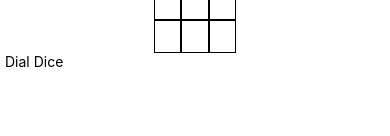
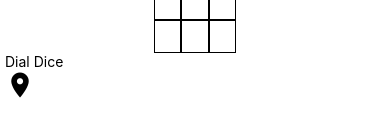
Before and after one commit to kalaikt/dhayam, a React Native app: screen / in a window 390 px wide. Shown: the part 548-684 px from the top of the page. Built offline with nearby package versions, Linux system fonts and the light colour scheme.

Commit message:
one coin rotation

```diff
--- a/src/DrawDhayam.tsx
+++ b/src/DrawDhayam.tsx
@@ -1,9 +1,13 @@
 import React, { useState } from "react";
 import { StyleSheet, View, Text, TouchableOpacity } from "react-native";
 import { Row, RowMid } from "./frame/Row";
+import { getPaths } from "./frame/TravelPath";
+import MoveCoin from "./frame/MoveCoin";
+
+let travelPath = getPaths();
 
 const DrawDhayam = () => {
-  const [randomNo, setState] = useState(0);
+  const [randomNo, setState] = useState(1);
 
   const randNum = () => {
     const no = Math.floor(Math.random() * 6) + 1;
@@ -12,14 +16,25 @@ const DrawDhayam = () => {
     //console.log(no);
   };
 
+  const [travelPath, updatePath] = useState(getPaths)
+
+  const onUpdatePath = (location: string, i: number, layout: any) => {
+    travelPath.forEach((p:any) => {
+      if (p.location == location && p.position == i) p.layout = layout;
+    });
+    console.log(travelPath);
+  }
+
+
   return (
     <View style={styles.container}>
-      <Row isTop="true" diceValue={randomNo} />
-      <RowMid diceValue={randomNo} />
-      <Row diceValue={randomNo} />
+      <Row onUpdatePath={onUpdatePath} isTop="true" diceValue={randomNo} />
+      <RowMid onUpdatePath={onUpdatePath} diceValue={randomNo} />
+      <Row onUpdatePath={onUpdatePath} diceValue={randomNo} />
       <TouchableOpacity>
         <Text onPress={randNum}>Dial Dice</Text>
       </TouchableOpacity>
+      <MoveCoin travelPath={travelPath}/>
     </View>
   );
 };
--- a/src/frame/Cell.tsx
+++ b/src/frame/Cell.tsx
@@ -1,4 +1,4 @@
-import React, { useState } from "react";
+import React from "react";
 import { StyleSheet, View, Text } from "react-native";
 import Icon from "react-native-vector-icons/MaterialIcons";
 import {
@@ -9,6 +9,8 @@ import {
 } from "./CellInterface";
 
 export class Cell extends React.Component<CellProps, CellState> {
+  location: string | null | undefined;
+
   constructor(props: any) {
     super(props);
     this.state = {
@@ -17,8 +19,10 @@ export class Cell extends React.Component<CellProps, CellState> {
       showLocation: props.showLocation,
       cellIndex: props.cellIndex,
     };
-
+    this.location = `${props.isTop ? "top" : "bottom"}${props.cellIndex}`;
+    this[`${this.location}`] = React.createRef();
     this.onTouch = this.onTouch.bind(this);
+    this.onLayout = this.onLayout.bind(this);
   }
 
   UNSAFE_componentWillReceiveProps(nextProps: any) {
@@ -27,17 +31,45 @@ export class Cell extends React.Component<CellProps, CellState> {
     });
   }
 
-  onTouch() {
+  onTouch(event: any) {
     const { onPress } = this.props;
     const { isTop, cellIndex } = this.state;
+    //console.log(event);
+    //onPress(isTop, cellIndex);
+  }
 
-    onPress(isTop, cellIndex);
+  onLayout(event: any) {
+    const { isTop, cellIndex } = this.state;
+    /* TravelPath.setValue(
+      isTop ? "top" : "bottom",
+      cellIndex,
+      event.nativeEvent.layout
+    ); */
+
+    const { onPress } = this.props;
+
+    //console.log(TravelPath);
+
+    this.refs[this.location].measure(
+      (
+        x: number,
+        y: number,
+        width: number,
+        height: number,
+        pageX: number,
+        pageY: number
+      ) => {
+        onPress(isTop, cellIndex, { x, y, width, height, pageX, pageY });
+      }
+    );
   }
 
   render() {
     const { index, isTop, showLocation } = this.state;
     return (
       <View
+        ref={`${this.location}`}
+        onLayout={this.onLayout}
         onTouchStart={this.onTouch}
         style={[
           styles.cell,
@@ -60,6 +92,8 @@ const topPos = [21, 25];
 const bottomPos = [1, 5];
 
 export class CellMid extends React.Component<CellMidProps, CellMidState> {
+  location: string | undefined;
+
   constructor(props: any) {
     super(props);
 
@@ -69,13 +103,44 @@ export class CellMid extends React.Component<CellMidProps, CellMidState> {
       showLocation: props.showLocation,
       cellIndex: props.cellIndex,
     };
+
+    this.location = `${props.isTop ? "top" : "bottom"}${props.cellIndex}`;
+    this[`${this.location}`] = React.createRef();
+
+    this.onTouch = this.onTouch.bind(this);
+    this.onLayout = this.onLayout.bind(this);
   }
 
   onTouch() {
     const { onPress } = this.props;
     const { isLeft, cellIndex } = this.state;
 
-    onPress(isLeft, cellIndex);
+    // onPress(isLeft, cellIndex);
+  }
+
+  onLayout(event: any) {
+    const { isLeft, cellIndex } = this.state;
+    /*  TravelPath.setValue(
+      isLeft ? "left" : "right",
+      cellIndex,
+      event.nativeEvent.layout
+    );
+     */
+    const { onPress } = this.props;
+
+    this.refs[this.location].measure(
+      (
+        x: number,
+        y: number,
+        width: number,
+        height: number,
+        pageX: number,
+        pageY: number
+      ) => {
+        onPress(isLeft, cellIndex, { x, y, width, height, pageX, pageY });
+      }
+    );
+    //console.log(TravelPath);
   }
 
   UNSAFE_componentWillReceiveProps(nextProps: any) {
@@ -87,7 +152,11 @@ export class CellMid extends React.Component<CellMidProps, CellMidState> {
   render() {
     const { showLocation } = this.state;
     return (
-      <View style={styles.cellMid}>
+      <View
+        ref={`${this.location}`}
+        onLayout={this.onLayout}
+        style={styles.cellMid}
+      >
         <Text>
           {showLocation && (
             <Icon style={styles.location} name="location-on" size={30} />
--- a/src/frame/ColInterface.tsx
+++ b/src/frame/ColInterface.tsx
@@ -2,11 +2,13 @@ export interface ColProps {
   diceValue: number;
   isTop: boolean;
   cells: number;
+  onUpdate: Function;
 }
 
 export interface ColMidProps {
   diceValue: number;
   isLeft: boolean;
+  onUpdate: Function;
 }
 
 export interface ColState {
@@ -23,6 +25,7 @@ interface Boxs {
 }
 
 interface CellBox {
+  [x: string]: any;
   location: boolean;
   cellIndex: number;
 }
--- a/src/frame/MoveCoin.tsx
+++ b/src/frame/MoveCoin.tsx
@@ -1,46 +1,63 @@
-import { Animated } from "react-native";
+import { Animated, StyleSheet } from "react-native";
 import React from "react";
 import Icon from "react-native-vector-icons/MaterialIcons";
 
 type states = { pan: Animated.ValueXY; value: any };
+interface props {
+  travelPath: any;
+}
 
-export default class MoveCoin extends React.Component<{}, states> {
+export default class MoveCoin extends React.Component<props, states> {
+  travelIndex = 0;
+  animate = React.createRef();
+  dy = 0;
   constructor(props: any) {
     super(props);
     this.state = {
-      pan: new Animated.ValueXY(), // inits to zero
+      pan: new Animated.ValueXY({ x: 0, y: 0 }), // inits to zero
       value: { x: 0, y: -70 },
     };
 
     this.moveCoin = this.moveCoin.bind(this);
   }
 
-  move(value: Number, ind = 0) {
-    if (value === ind) {
-      this.state.pan.setValue(this.state.value);
+  move(value: number, ind = 0) {
+    const dy = -(250 * 2);
+    if (value == ind) {
+      const { pageX, pageY } = this.props.travelPath[this.travelIndex].layout;
+      this.state.pan.setValue({ x: pageX - 8, y: dy + pageY });
       return;
     }
 
-    const dy = this.state.value.y - (ind + 1) * 25;
-    this.setState({ value: { y: dy } });
-
+    ++this.travelIndex;
+    const { pageX, pageY } = this.props.travelPath[this.travelIndex].layout;
+    console.log(value, pageX, pageY);
     Animated.timing(this.state.pan, {
-      toValue: { x: 0, y: dy },
-    }).start(() => {
-      this.move(value, ++ind);
-    });
+      delay: 300,
+      toValue: { x: pageX - 8, y: dy + pageY },
+    }).start(() => this.move(value, ++ind));
   }
 
-  moveCoin() {
+  moveCoin(event: any) {
+    console.log(event);
     const randam = Math.floor(Math.random() * 6) + 1;
     this.move(randam);
   }
 
   render() {
     return (
-      <Animated.View style={this.state.pan.getLayout()}>
-        <Icon name="location-on" size={30} onPress={this.moveCoin} />
+      <Animated.View
+        style={[this.state.pan.getLayout(), { position: "relative" }]}
+      >
+        <Icon style={styles.icon} name="location-on" size={30} onPress={this.moveCoin} />
       </Animated.View>
     );
   }
 }
+
+const styles = StyleSheet.create({
+  icon: {
+   width: 25,
+   height: 28
+  },
+});
--- a/src/frame/TravelPath.tsx
+++ b/src/frame/TravelPath.tsx
@@ -1,65 +1,76 @@
+const setValue = (location: string, index: number, positions: any) => {
+  let cell = TravelPath.playars.map((path: any, index: number) => {
+    if (path.location === location && path.position === index)
+      return { ...path, layout: positions };
+  });
+
+  //console.log(TravelPath);
+};
+
+ export const getPaths = () => {
+  return [
+    { location: "home", position: 0, layout: {} },
+    { location: "bottom", position: 2, layout: {} },
+    { location: "bottom", position: 7, layout: {} },
+    { location: "bottom", position: 12, layout: {} },
+    { location: "bottom", position: 17, layout: {} },
+    { location: "bottom", position: 22, layout: {} },
+    { location: "bottom", position: 21, layout: {} },
+    { location: "bottom", position: 16, layout: {} },
+    { location: "bottom", position: 11, layout: {} },
+    { location: "bottom", position: 6, layout: {} },
+    { location: "bottom", position: 1, layout: {} },
+    { location: "bottom", position: 0, layout: {} },
+    { location: "left", position: 14, layout: {} },
+    { location: "left", position: 13, layout: {} },
+    { location: "left", position: 12, layout: {} },
+    { location: "left", position: 11, layout: {} },
+    { location: "left", position: 10, layout: {} },
+    { location: "left", position: 5, layout: {} },
+    { location: "left", position: 0, layout: {} },
+    { location: "left", position: 1, layout: {} },
+    { location: "left", position: 2, layout: {} },
+    { location: "left", position: 3, layout: {} },
+    { location: "left", position: 4, layout: {} },
+    { location: "top", position: 20, layout: {} },
+    { location: "top", position: 21, layout: {} },
+    { location: "top", position: 16, layout: {} },
+    { location: "top", position: 11, layout: {} },
+    { location: "top", position: 6, layout: {} },
+    { location: "top", position: 1, layout: {} },
+    { location: "top", position: 2, layout: {} },
+    { location: "top", position: 3, layout: {} },
+    { location: "top", position: 8, layout: {} },
+    { location: "top", position: 13, layout: {} },
+    { location: "top", position: 18, layout: {} },
+    { location: "top", position: 23, layout: {} },
+    { location: "top", position: 24, layout: {} },
+    { location: "right", position: 0, layout: {} },
+    { location: "right", position: 1, layout: {} },
+    { location: "right", position: 2, layout: {} },
+    { location: "right", position: 3, layout: {} },
+    { location: "right", position: 4, layout: {} },
+    { location: "right", position: 9, layout: {} },
+    { location: "right", position: 14, layout: {} },
+    { location: "right", position: 13, layout: {} },
+    { location: "right", position: 12, layout: {} },
+    { location: "right", position: 11, layout: {} },
+    { location: "right", position: 10, layout: {} },
+    { location: "bottom", position: 4, layout: {} },
+    { location: "bottom", position: 3, layout: {} },
+    { location: "bottom", position: 8, layout: {} },
+    { location: "bottom", position: 13, layout: {} },
+    { location: "bottom", position: 18, layout: {} },
+    { location: "bottom", position: 23, layout: {} },
+    { location: "bottom", position: 22, layout: {} },
+    { location: "bottom", position: 17, layout: {} },
+    { location: "bottom", position: 12, layout: {} },
+    { location: "bottom", position: 7, layout: {} },
+    { location: "bottom", position: 2, layout: {} },
+    { location: "home", position: 0, layout: {} },
+  ];
+};
+
 export const TravelPath = {
-  playars: [
-    [
-      { location: "home", position: 0 },
-      { location: "bottom", position: 2 },
-      { location: "bottom", position: 7 },
-      { location: "bottom", position: 12 },
-      { location: "bottom", position: 17 },
-      { location: "bottom", position: 22 },
-      { location: "bottom", position: 21 },
-      { location: "bottom", position: 16 },
-      { location: "bottom", position: 11 },
-      { location: "bottom", position: 6 },
-      { location: "bottom", position: 1 },
-      { location: "bottom", position: 0 },
-      { location: "left", position: 14 },
-      { location: "left", position: 13 },
-      { location: "left", position: 12 },
-      { location: "left", position: 11 },
-      { location: "left", position: 10 },
-      { location: "left", position: 5 },
-      { location: "left", position: 0 },
-      { location: "left", position: 1 },
-      { location: "left", position: 2 },
-      { location: "left", position: 3 },
-      { location: "left", position: 4 },
-      { location: "top", position: 20 },
-      { location: "top", position: 21 },
-      { location: "top", position: 16 },
-      { location: "top", position: 11 },
-      { location: "top", position: 6 },
-      { location: "top", position: 1 },
-      { location: "top", position: 2 },
-      { location: "top", position: 3 },
-      { location: "top", position: 8 },
-      { location: "top", position: 13 },
-      { location: "top", position: 18 },
-      { location: "top", position: 23 },
-      { location: "top", position: 24 },
-      { location: "right", position: 0 },
-      { location: "right", position: 1 },
-      { location: "right", position: 2 },
-      { location: "right", position: 3 },
-      { location: "right", position: 4 },
-      { location: "right", position: 9 },
-      { location: "right", position: 14 },
-      { location: "right", position: 13 },
-      { location: "right", position: 12 },
-      { location: "right", position: 11 },
-      { location: "right", position: 10 },
-      { location: "bottom", position: 4 },
-      { location: "bottom", position: 3 },
-      { location: "bottom", position: 8 },
-      { location: "bottom", position: 13 },
-      { location: "bottom", position: 18 },
-      { location: "bottom", position: 23 },
-      { location: "bottom", position: 22 },
-      { location: "bottom", position: 17 },
-      { location: "bottom", position: 12 },
-      { location: "bottom", position: 7 },
-      { location: "bottom", position: 2 },
-      { location: "home", position: 0 },
-    ],
-  ],
+  playars: [getPaths()],
 };
```
Also changed, not shown: src/constants/TravelRoot.tsx (added, +28 -0 lines), src/frame/Col.tsx (+15 -12 lines), src/frame/Row.tsx (+13 -5 lines).
